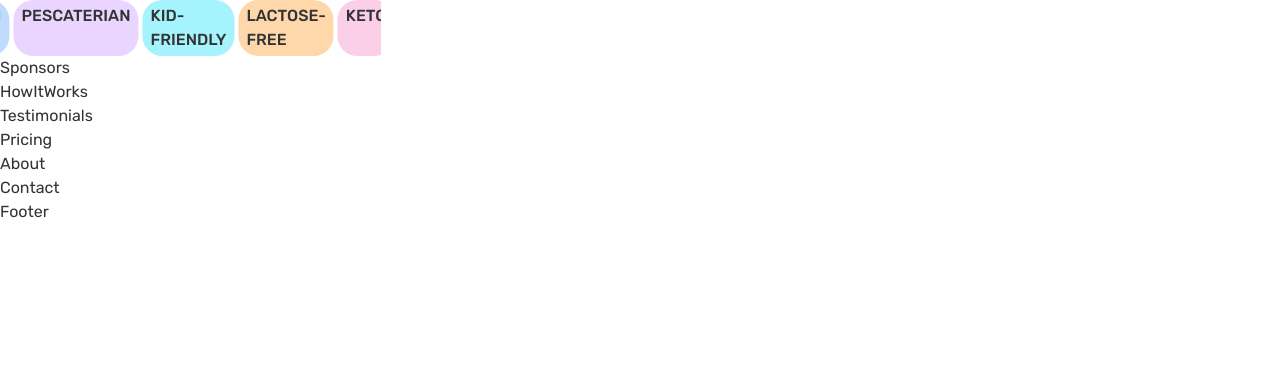
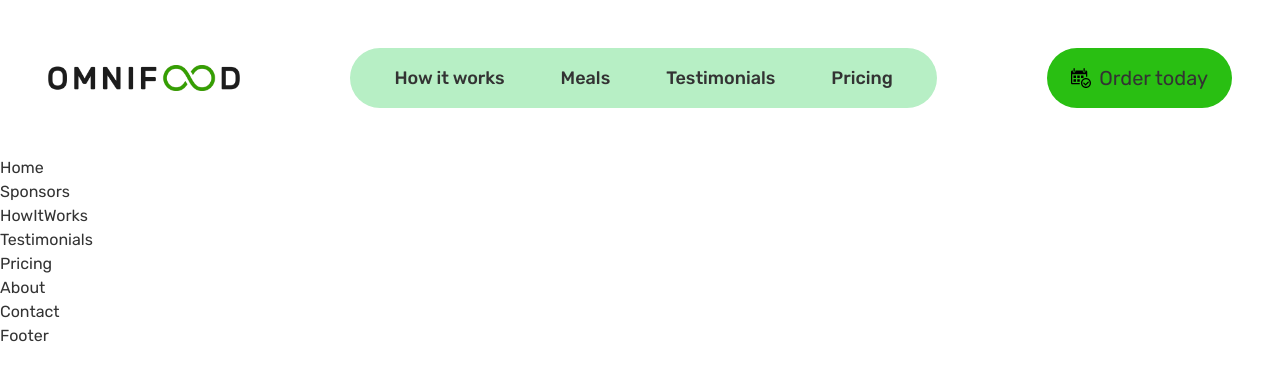
Before and after one commit to bojan09/omnifood_2.0, a React (Vite) app: page / in a window 1280 px wide. Shown: the top 380 px of the page. Built offline with nearby package versions, Linux system fonts and the light colour scheme.

Commit message:
added Navbar

```diff
--- a/src/components/Navbar.jsx
+++ b/src/components/Navbar.jsx
@@ -1,7 +1,54 @@
 import React from "react";
 
+import logo from "../assets/omnifood-logo.png";
+import calendarIcon from "../assets/calendar.svg";
+
 const Navbar = () => {
-  return <div></div>;
+  return (
+    <div className="flex justify-between items-center py-[3rem] px-[3rem]">
+      {/* Logo */}
+      <a href="#">
+        <img src={logo} alt="logo" className="w-[15vw]" />
+      </a>
+
+      {/* Navbar */}
+      <div className="flex justify-center items-center gap-6 bg-primaryBackground px-7 py-2 rounded-full text-lg font-medium">
+        <a
+          className="hover:bg-secondaryColor px-4 py-2 rounded-full hover:text-white"
+          href="#howItWorks"
+        >
+          How it works
+        </a>
+        <a
+          className="hover:bg-secondaryColor px-4 py-2 rounded-full hover:text-white"
+          href="#meals"
+        >
+          Meals
+        </a>
+        <a
+          className="hover:bg-secondaryColor px-4 py-2 rounded-full hover:text-white"
+          href="#testimonials"
+        >
+          Testimonials
+        </a>
+        <a
+          className="hover:bg-secondaryColor px-4 py-2 rounded-full hover:text-white"
+          href="#pricing"
+        >
+          Pricing
+        </a>
+      </div>
+
+      {/* Order today */}
+      <a
+        href="#contact"
+        className="flex gap-2 px-6 py-4 bg-secondaryColor rounded-full text-xl hover:bg-primaryColor"
+      >
+        <img src={calendarIcon} alt="calendar" className="w-[20px]" />
+        Order today
+      </a>
+    </div>
+  );
 };
 
 export default Navbar;
--- a/src/pages/Home.jsx
+++ b/src/pages/Home.jsx
@@ -6,7 +6,10 @@ import Slider from "../components/Slider";
 const Home = () => {
   return (
     <div>
-      <Slider />
+      Home
+      {/*
+    <Slider />
+  */}
     </div>
   );
 };
```
Also changed, not shown: src/assets/calendar.svg (added).
